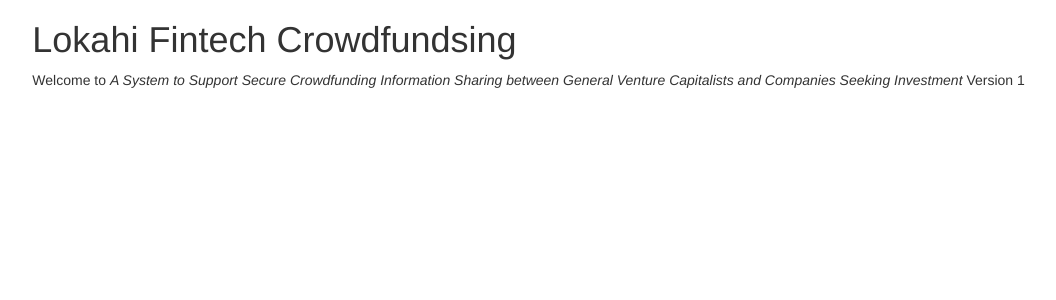
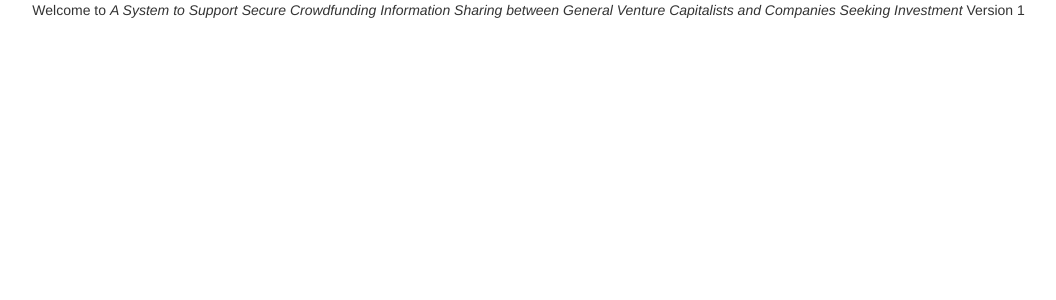
Before and after one commit to seansio1995/crowdfunding, a Django app: page /catalog/ in a window 1280 px wide. Shown: the top 300 px of the page, without its empty margins (196-1252 px from the left). Run offline with Django 3.2, Linux system fonts and the light colour scheme; some libraries are stand-ins or nearby versions.

Commit message:
Update index.html

```diff
--- a/cs3240-f17-team20/cs3240-f17-team20/demo/demo/catalog/templates/index.html
+++ b/cs3240-f17-team20/cs3240-f17-team20/demo/demo/catalog/templates/index.html
@@ -1,7 +1,6 @@
 {% extends "base_generic.html" %}
 <html lang="en">
 {% block content %}
-<h1>Lokahi Fintech Crowdfundsing</h1>
 
   <p>Welcome to <em>A System to Support Secure Crowdfunding Information Sharing between General Venture Capitalists and
 Companies Seeking Investment</em> Version 1 </p>
```
